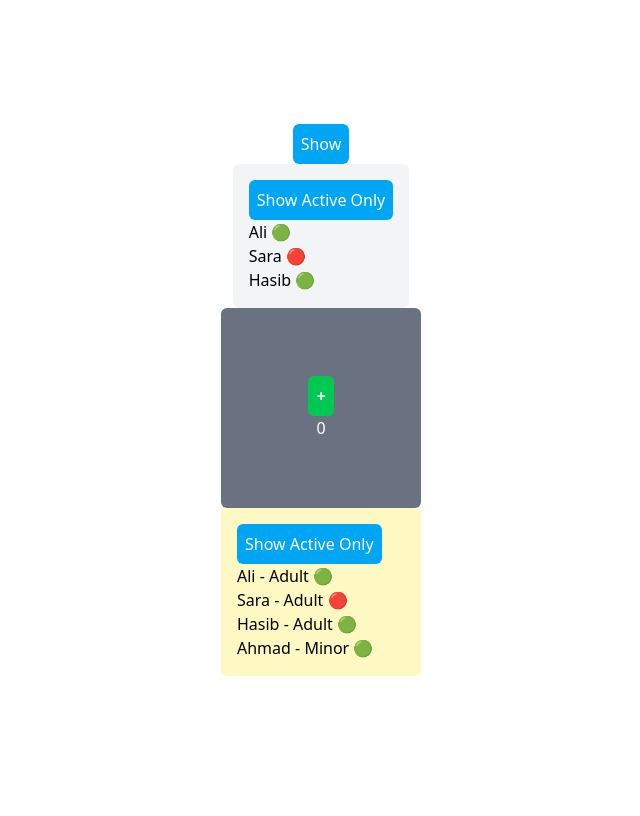
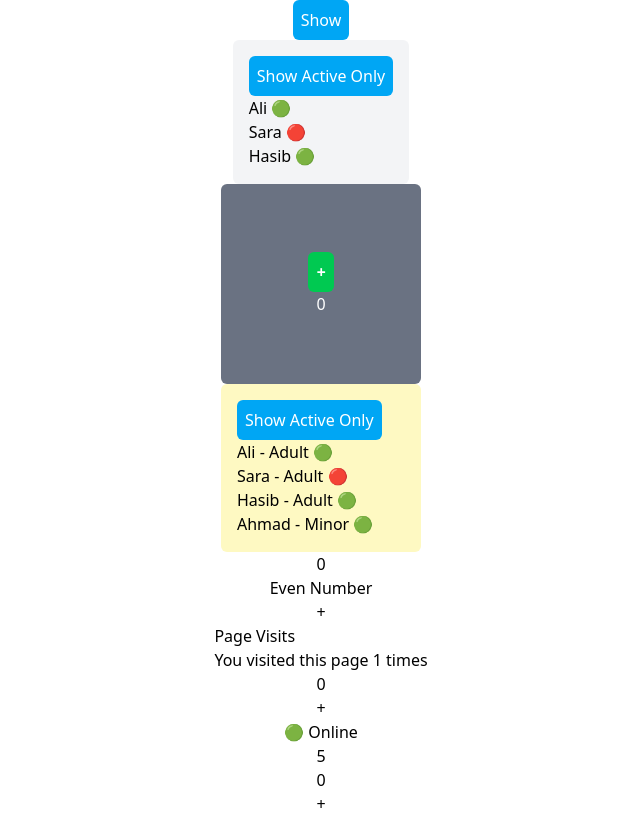
Before and after one commit to Haseebullah555/React-Practice, a React (Vite) app: page / in a window 1280 px wide. Shown: the whole page, without its empty margins (319-959 px from the left). Built offline with nearby package versions, Linux system fonts and the light colour scheme.

Commit message:
Update App component to include new mini-practice and homework components for Day 11 and Day 12.

```diff
--- a/src/App.tsx
+++ b/src/App.tsx
@@ -1,4 +1,9 @@
 import ConditionalRenderingWithLists from "./assets/components/ConditionalRenderingWithLists";
+import VisitTracker from "./assets/components/Day11HomeWork";
+import EvenOdd from "./assets/components/Day11MiniPractice";
+import TitleChanger from "./assets/components/Day12FirstMiniPractice";
+import Day12HomeWork from "./assets/components/Day12HomeWork";
+import OnlineStatus from "./assets/components/Day12SecondMiniPractice";
 import DayTenHomeWork from "./assets/components/DayTenHomeWork";
 import HighNumber from "./assets/components/HighNumber";
 import ToggleText from "./assets/components/ToggleText";
@@ -6,10 +11,15 @@ import ToggleText from "./assets/components/ToggleText";
 export default function App() {
   return (
     <div className="min-h-screen flex items-center justify-center flex-col">
-      <ToggleText/>
-      <ConditionalRenderingWithLists/>
-      <HighNumber/>
-      <DayTenHomeWork/>
+      <ToggleText />
+      <ConditionalRenderingWithLists />
+      <HighNumber />
+      <DayTenHomeWork />
+      <EvenOdd />
+      <VisitTracker />
+      <TitleChanger />
+      <OnlineStatus />
+      <Day12HomeWork />
     </div>
   )
 }
--- /dev/null
+++ b/src/assets/components/Day11HomeWork.tsx
@@ -0,0 +1,31 @@
+import { useEffect, useRef, useState } from "react";
+
+function VisitTracker() {
+    const [visits, setVisits] = useState(0);
+    const hasRun = useRef(false);
+
+    useEffect(() => {
+        if (hasRun.current) return;
+        hasRun.current = true;
+
+        const storedVisits = localStorage.getItem("visits");
+
+        if (storedVisits) {
+            const newCount = Number(storedVisits) + 1;
+            setVisits(newCount);
+            localStorage.setItem("visits", newCount.toString());
+        } else {
+            setVisits(1);
+            localStorage.setItem("visits", "1");
+        }
+    }, []);
+
+    return (
+        <div>
+            <h1>Page Visits</h1>
+            <h2>You visited this page {visits} times</h2>
+        </div>
+    );
+}
+
+export default VisitTracker;
--- /dev/null
+++ b/src/assets/components/Day11MiniPractice.tsx
@@ -0,0 +1,16 @@
+import { useState, useEffect } from "react";
+
+function EvenOdd() {
+    const [number, setNumber] = useState(0);
+    useEffect(() =>{
+        console.log("Number changed");
+    },[number]);
+    return (
+        <>
+        <h1>{number}</h1>
+        <h2>{number % 2 === 0 ? "Even Number" : "Odd Number"}</h2>
+        <button onClick={() => setNumber(number + 1)}>+</button>
+        </>
+    );
+}
+export default EvenOdd;
--- /dev/null
+++ b/src/assets/components/Day12FirstMiniPractice.tsx
@@ -0,0 +1,16 @@
+import { useEffect, useState } from "react";
+
+function TitleChanger() {
+    const [count, setCount] = useState(0);
+
+    useEffect(() => {
+        document.title = `Count: ${count}`;
+    }, [count]);
+    return (
+        <>
+            <h1>{count}</h1>
+            <button onClick={() => setCount(count + 1)}>+</button>
+        </>
+    )
+}
+export default TitleChanger;
--- /dev/null
+++ b/src/assets/components/Day12HomeWork.tsx
@@ -0,0 +1,20 @@
+import { useEffect, useState } from "react";
+
+function Day12HomeWork() {
+    const [counter, setCounter] = useState(0);
+    const [timer, setTimer] = useState(0);
+    useEffect(() => {
+        const interval = setInterval(() => {
+            setTimer(prev => prev + 1);
+        }, 1000);
+        return () => clearInterval(interval);
+    }, [timer]);
+    return (
+        <>
+            <h1>{timer}</h1>
+            <h1>{counter}</h1>
+            <button onClick={() => { setCounter(counter + 1) }}>+</button>
+        </>
+    )
+}
+export default Day12HomeWork;
--- /dev/null
+++ b/src/assets/components/Day12SecondMiniPractice.tsx
@@ -0,0 +1,22 @@
+import { useEffect, useState } from "react";
+
+function OnlineStatus() {
+  const [online, setOnline] = useState(navigator.onLine);
+
+  useEffect(() => {
+    const handleOnline = () => setOnline(true);
+    const handleOffline = () => setOnline(false);
+
+    window.addEventListener("online", handleOnline);
+    window.addEventListener("offline", handleOffline);
+
+    return () => {
+      window.removeEventListener("online", handleOnline);
+      window.removeEventListener("offline", handleOffline);
+    };
+  }, []);
+
+  return <h1>{online ? "🟢 Online" : "🔴 Offline"}</h1>;
+}
+
+export default OnlineStatus;
```
